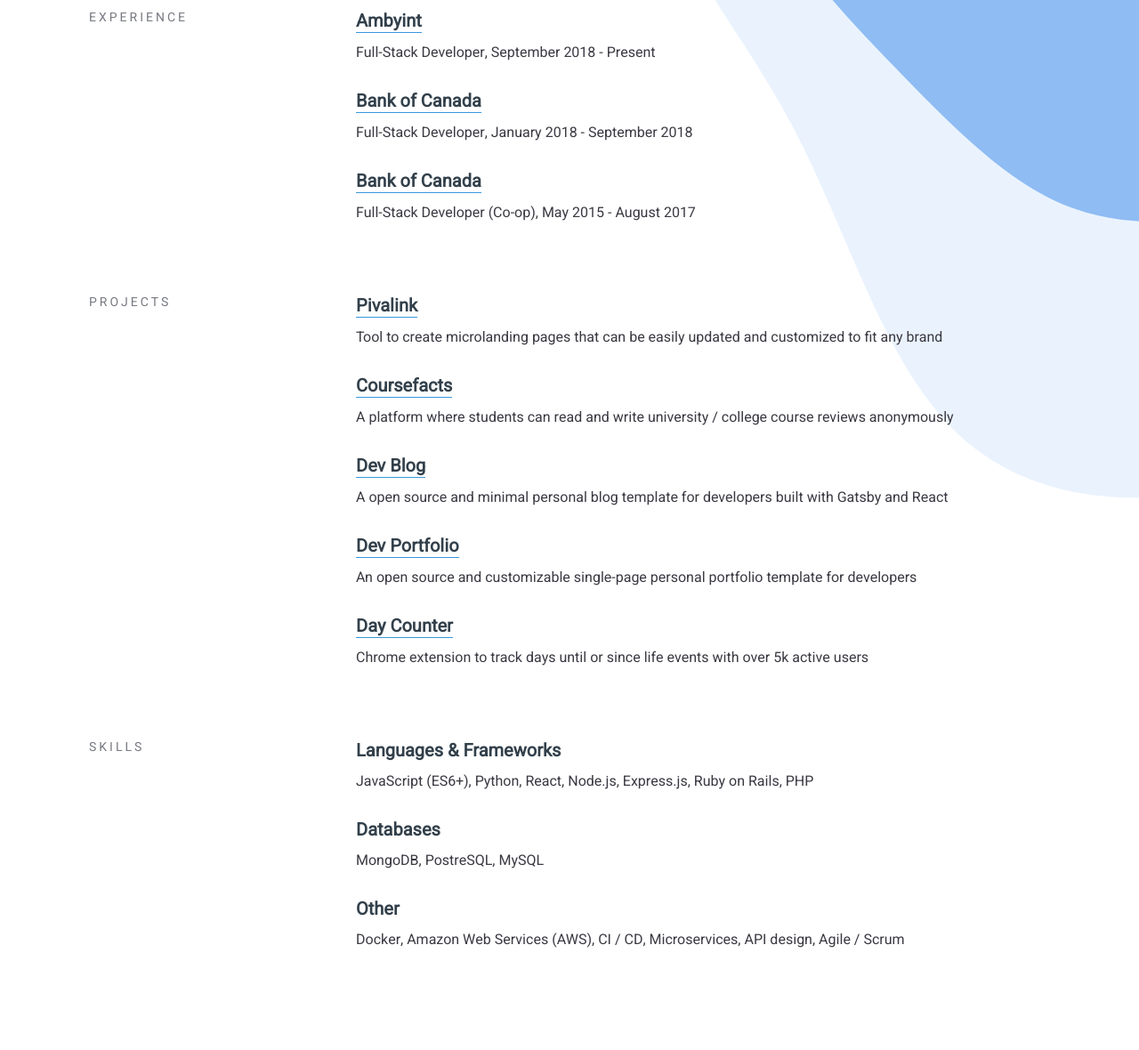
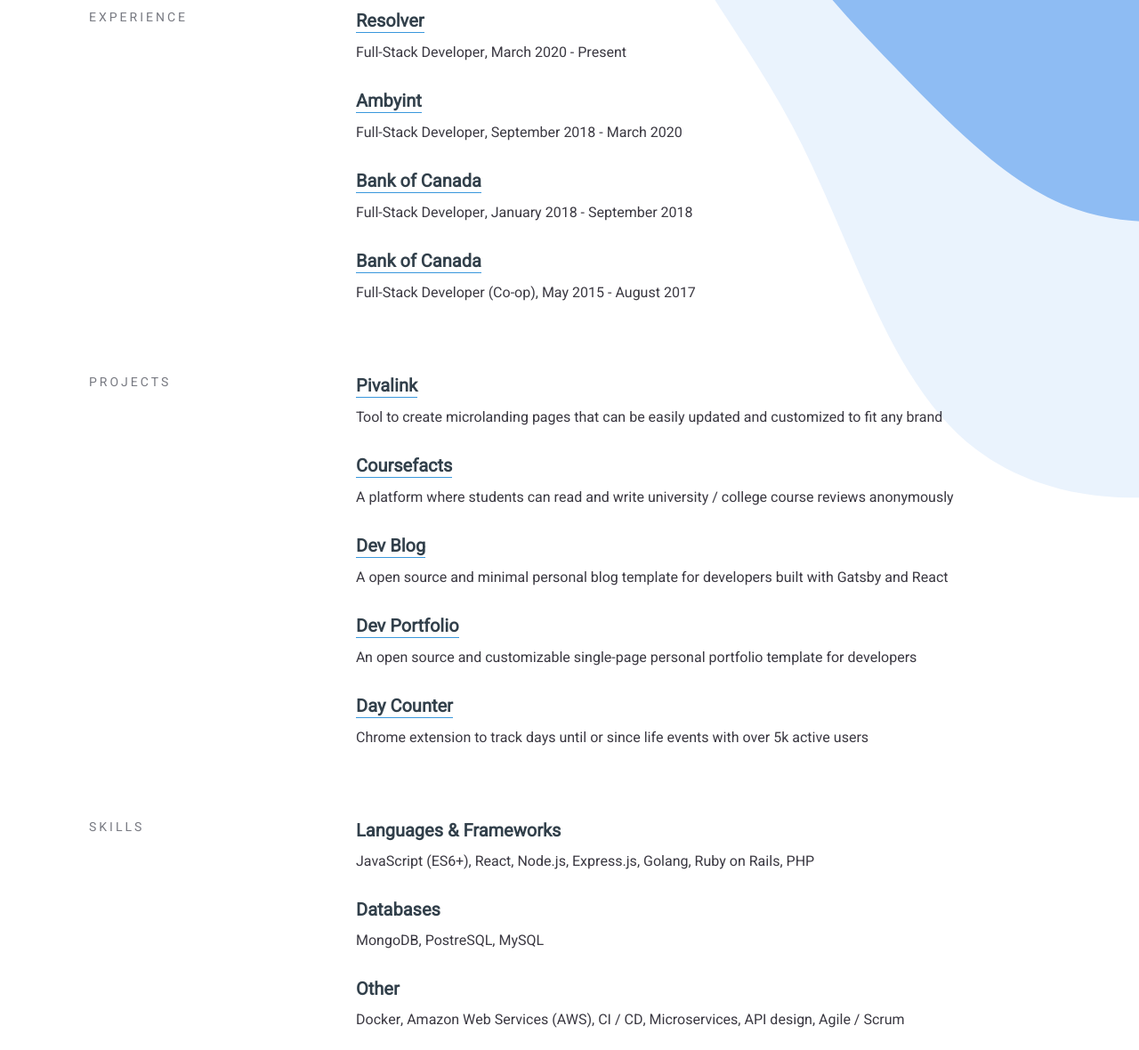
Before and after one commit to maknahar/portfolio, a Gatsby site: page / in a window 1280 px wide. Shown: the part 589-1769 px from the top of the page at 89% size. Built offline with nearby package versions, Linux system fonts and the light colour scheme; Gatsby itself is replaced by a stand-in of ours.

Commit message:
Update index.js

```diff
--- a/src/pages/index.js
+++ b/src/pages/index.js
@@ -23,9 +23,14 @@ const IndexPage = () => (
     </Section>
     <Section id="experience" title="Experience">
       <Link
+        title="Resolver"
+        link="https://www.resolver.com/"
+        desc="Full-Stack Developer, March 2020 - Present"
+      />
+      <Link
         title="Ambyint"
         link="https://ambyint.com"
-        desc="Full-Stack Developer, September 2018 - Present"
+        desc="Full-Stack Developer, September 2018 - March 2020"
       />
       <Link
         title="Bank of Canada"
@@ -68,7 +73,7 @@ const IndexPage = () => (
     <Section id="skills" title="Skills">
       <Link
         title="Languages & Frameworks"
-        desc="JavaScript (ES6+), Python, React, Node.js, Express.js, Ruby on Rails, PHP"
+        desc="JavaScript (ES6+), React, Node.js, Express.js, Golang, Ruby on Rails, PHP"
       />
       <Link title="Databases" desc="MongoDB, PostreSQL, MySQL" />
       <Link
```
